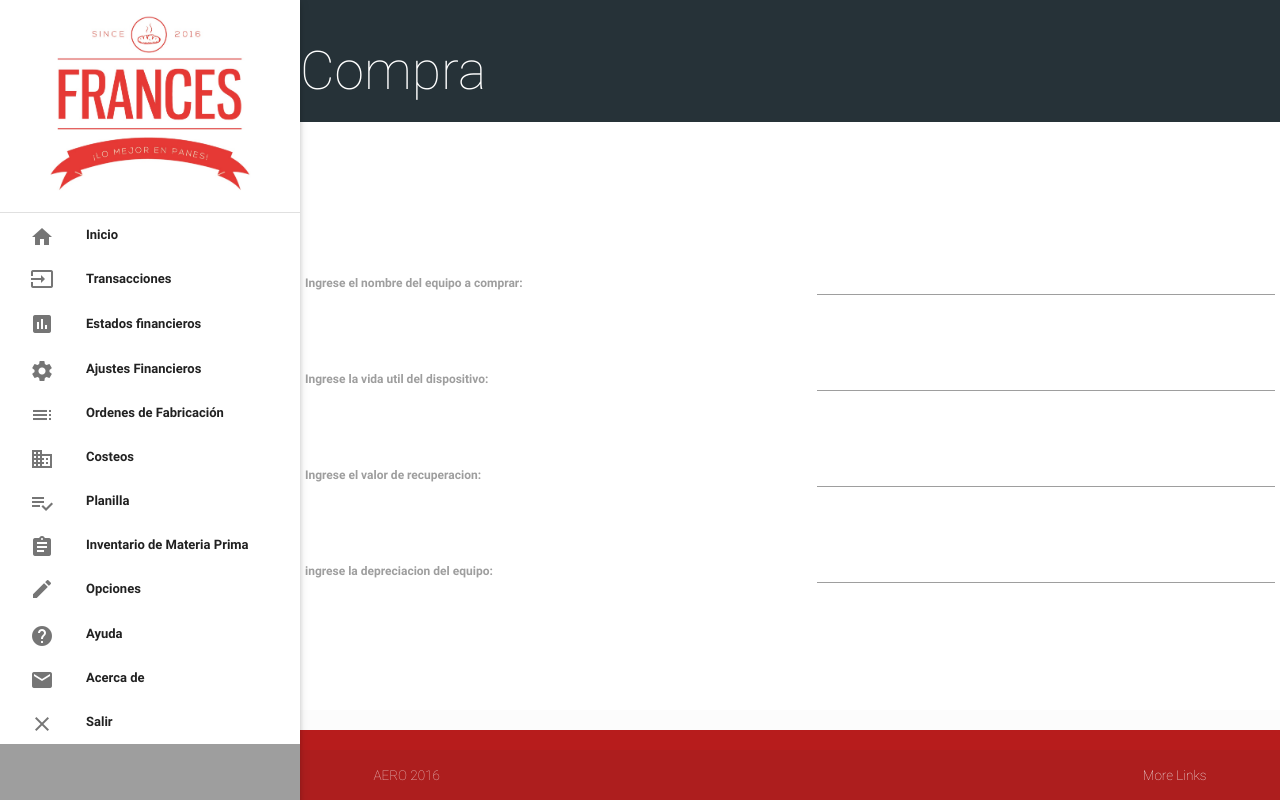
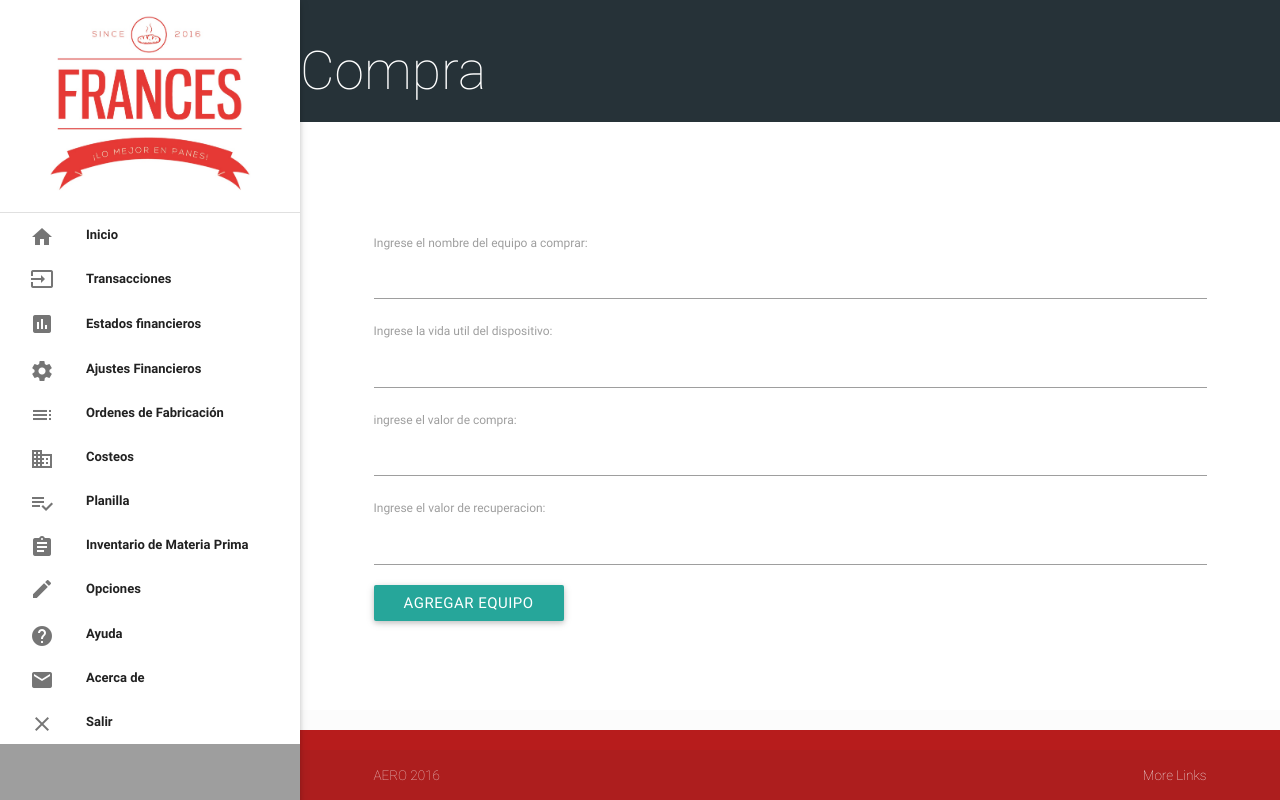
Before and after one commit to carlosmata1/SIC115, a Django app: a page that uses main/templates/template_home.html in a window 1280 px wide. Run offline with Django 3.2, Linux system fonts and the light colour scheme; parts of the project's set-up code (start-up, migrations or seed data) failed here and were passed over; grey boxes are pictures that could not be loaded.

Commit message:
Depreciaciones aplicadas

```diff
--- a/frances/urls.py
+++ b/frances/urls.py
@@ -51,7 +51,7 @@ urlpatterns = [
 
     url(r'^inventario/', views.listaMovimientosMP.as_view(), name="inventario"),
     url(r'^add_mov/', views.crearMovimientoMP.as_view(), name="add_mov"),
-
+    url(r'^compra_equipo/', views.compraEquipo, name="agregar_equipo")
 
 
 
--- a/main/forms.py
+++ b/main/forms.py
@@ -116,10 +116,11 @@ class EmpleadoForm(forms.ModelForm):
 
             return nombres
 class EquipoForm(forms.Form):
-    nombre=forms.CharField(required=True, label="Ingrese el nombre del equipo a comprar")
-    vida_util=forms.IntegerField(required=True,label="Ingrese la vida util del dispositivo")
-    recuperacion=forms.DecimalField(label="Ingrese el valor de recuperacion")
-    depreciacion=forms.DecimalField(label="ingrese la depreciacion del equipo")
+    nombre=forms.CharField(required=True, label="Ingrese el nombre del equipo a comprar",widget=forms.TextInput(attrs={'class':'input-field'}))
+    vida_util=forms.IntegerField(required=True,label="Ingrese la vida util del dispositivo", min_value=1)
+    valor_de_compra=forms.DecimalField(label="ingrese el valor de compra", min_value=0)
+    recuperacion=forms.DecimalField(label="Ingrese el valor de recuperacion", min_value=0)
+
 
 
 
--- a/main/models.py
+++ b/main/models.py
@@ -237,7 +237,7 @@ class MovimientoMp(models.Model):
 
 class Depreciacion(models.Model):
     id=models.IntegerField(editable=False, auto_created=True,primary_key=True)
-    cantidad=models.CharField(max_length=50)
+    cantidad=models.FloatField(max_length=50)
     cuentaLibro=models.ForeignKey(Cuenta,null=False)
 
 
@@ -248,5 +248,6 @@ class EquipoDespreciable(models.Model):
     valorRecuperacion=models.FloatField(default=0.0)
     cuentaValorCompra=models.ForeignKey(Cuenta,null=False)
     depreciacion=models.ForeignKey(Depreciacion,null=False)
+    valorActual=models.FloatField(default=0.0,null=True)
     def __str__(self):
         return self.nombre
--- a/main/templates/main/Planilla.html
+++ b/main/templates/main/Planilla.html
@@ -35,13 +35,10 @@
                        <td>{{empleado.nombres}}</td>
                        <td>{{empleado.apellidos}}</td>
                        <td>{{empleado.puesto.nombre}}</td>
-<<<<<<< HEAD
                        <td>${{empleado.puesto.salarioNominalDiario}}</td>
                        <td>${{empleado.puesto.salario}}</td>
-=======
                        <td>${{empleado.puesto.salarioNominalDiario|floatformat:"2"}}</td>
                        <td>${{empleado.salReal|floatformat:"2"}}</td>
->>>>>>> ba0e0960d0aec9149159ebbf945696d3b9ddf6fc
                    </tr>
                {%endfor%}
                </tbody>
--- a/main/templates/main/equipo_list.html
+++ b/main/templates/main/equipo_list.html
@@ -3,10 +3,15 @@
 {% block titulo %}Estado de Comprobación{% endblock %}
 
 {% block contenido %}
-<main><div class="container"></div>
-<table>
+<main><div class="container">
+<form method="POST" action="{%url 'agregar_equipo'%}" >{%csrf_token%}
+
 {{comprarF.as_table}}
-</table>
+
+<button type="submit"  class="save btn btn-default">Agregar Equipo</button>
+</form>
+
+</div>
 </main>
 </main>
 {% endblock %}
--- a/main/templates/template_home.html
+++ b/main/templates/template_home.html
@@ -90,6 +90,11 @@
 
 </script>
 <script>{% block javascript %}
-    {% endblock %}</script>
+    {% endblock %}
+
+
+ var $toastContent = $('<a class="brand-logo right">Exito</a>');
+  Materialize.toast($toastContent, 5000);
+    </script>
 </body>
 </html>
--- a/main/views.py
+++ b/main/views.py
@@ -3,12 +3,12 @@
 from django.contrib.auth import login, authenticate, logout
 from django.contrib.auth.decorators import login_required
 from django.forms import formset_factory
-from django.shortcuts import render, redirect
+from django.shortcuts import render, redirect,HttpResponseRedirect,render_to_response
 
 
 from django.views.generic import TemplateView
 
-from django.core.urlresolvers import reverse_lazy
+from django.core.urlresolvers import reverse_lazy,reverse
 from django.views.generic import ListView
 from django.views.generic.edit import FormView, CreateView
 
@@ -16,6 +16,7 @@ from main.forms import CuentaForm
 from main.forms import EmpleadoForm
 from main.forms import LoginForm
 from main.forms import MovimientoForm
+from main.forms import EquipoForm
 
 
 from django.forms import formset_factory
@@ -28,7 +29,7 @@ from main.forms import TransaccionForm
 from main.forms import EquipoForm
 from main.forms import TransaccionForm,OrdenForm
 from main.models import MovimientoMp
-from models import Cuenta, TipoCuenta, Transaccion, Empleado, Movimiento, ordenDeFabricacion, producto
+from models import Cuenta, TipoCuenta, Transaccion, Empleado, Movimiento, ordenDeFabricacion, producto,Depreciacion,EquipoDespreciable,CuentaMayor
 
 
 @login_required(login_url='login')
@@ -132,8 +133,10 @@ def cuenta_nueva(request):
 
 
 def ajustes_financieros_view(request):
+    equipo=EquipoDespreciable.objects.all()
     return render(request, 'main/ajustes_financieros.html', {
-        'titulo': 'Ajustes',
+
+        'titulo': 'Ajustes','equipos':equipo
     })
 
 
@@ -180,7 +183,7 @@ def agregar_movimiento(request):
 
 def agregar_Transaccion(request):
     transaccion=Transaccion()
-    formulario=TransaccionForm(request.POST)
+
     movimientoF = formset_factory(MovimientoForm)
     if request.method=='POST':
         formulario=TransaccionForm(request.POST)
@@ -328,3 +331,21 @@ class crearMovimientoMP(CreateView):
 
     # def get(self, request, *args, **kwargs):
     #     return render(request, 'main/agregarMovimientoMP.html', {'titulo':'Agregar movimiento'})
+
+def compraEquipo(request):
+
+    if request.method=='POST':
+        equipo=EquipoForm(request.POST)
+        if equipo.is_valid():
+            nombre=equipo.cleaned_data['nombre']
+            vida=equipo.cleaned_data['vida_util']
+            compra=equipo.cleaned_data['valor_de_compra']
+            recuperacion=equipo.cleaned_data['recuperacion']
+
+            deprecio=(compra-recuperacion)/vida
+            Cuenta.objects.create(nombre="depreciacion "+nombre,tipo=TipoCuenta.objects.get(id=1),debe=0,haber=0,saldoFinal=0,codigo="127"+str(CuentaMayor.objects.filter(id=14).count()+1))
+            Depreciacion.objects.create(cantidad=deprecio,cuentaLibro=Cuenta.objects.get(id=Cuenta.objects.count()))
+            Cuenta.objects.create(nombre=nombre,tipo=TipoCuenta.objects.get(id=1),debe=compra,haber=0,saldoFinal=compra,codigo="123"+str(CuentaMayor.objects.filter(id=9).count()+1))
+            EquipoDespreciable.objects.create(nombre=nombre,vidaUtil=vida,valorRecuperacion=recuperacion,cuentaValorCompra=Cuenta.objects.get(id=Cuenta.objects.count()),depreciacion=Depreciacion.objects.get(id=Depreciacion.objects.count()),valorActual=compra)
+
+            return reverse('ajustes_financieros')
```
Also changed, not shown: main/templates/main/ajustes_financieros.html (+41 -0 lines), db.sqlite3, main/migrations/0003_auto_20161126_0254.py (added), main/migrations/0004_equipodespreciable_valoractual.py (added), 6 other files.
